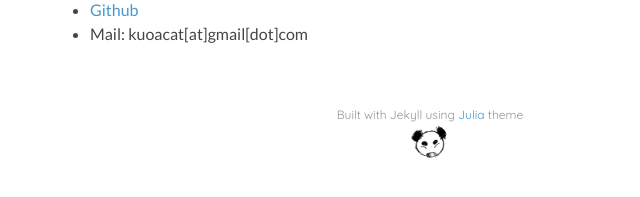
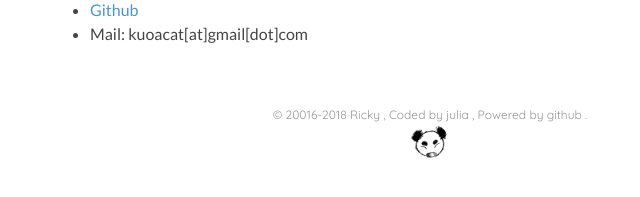
Before and after one commit to Rickylamn/Rickylamn.github.io, a Jekyll site: the page built from about.md, in a window 1280 px wide. Shown: the part 202-399 px from the top of the page, without its empty margins (210-850 px from the left). Built offline with Jekyll 4.4.1, drawn with Linux system fonts in a browser that asks for light colours; nearby versions of some CDN libraries.

Commit message:
Update footer.html

```diff
--- a/_includes/footer.html
+++ b/_includes/footer.html
@@ -1,8 +1,6 @@
 <div class="footer center">
 
-  Built with Jekyll using
-  <a href="https://github.com/kuoa/julia" target="_blank">Julia</a>
-  theme
+          © 20016-2018 Ricky , Coded by julia , Powered by github .
   <img src='/assets/logo.png'>
 
 </div>
```
